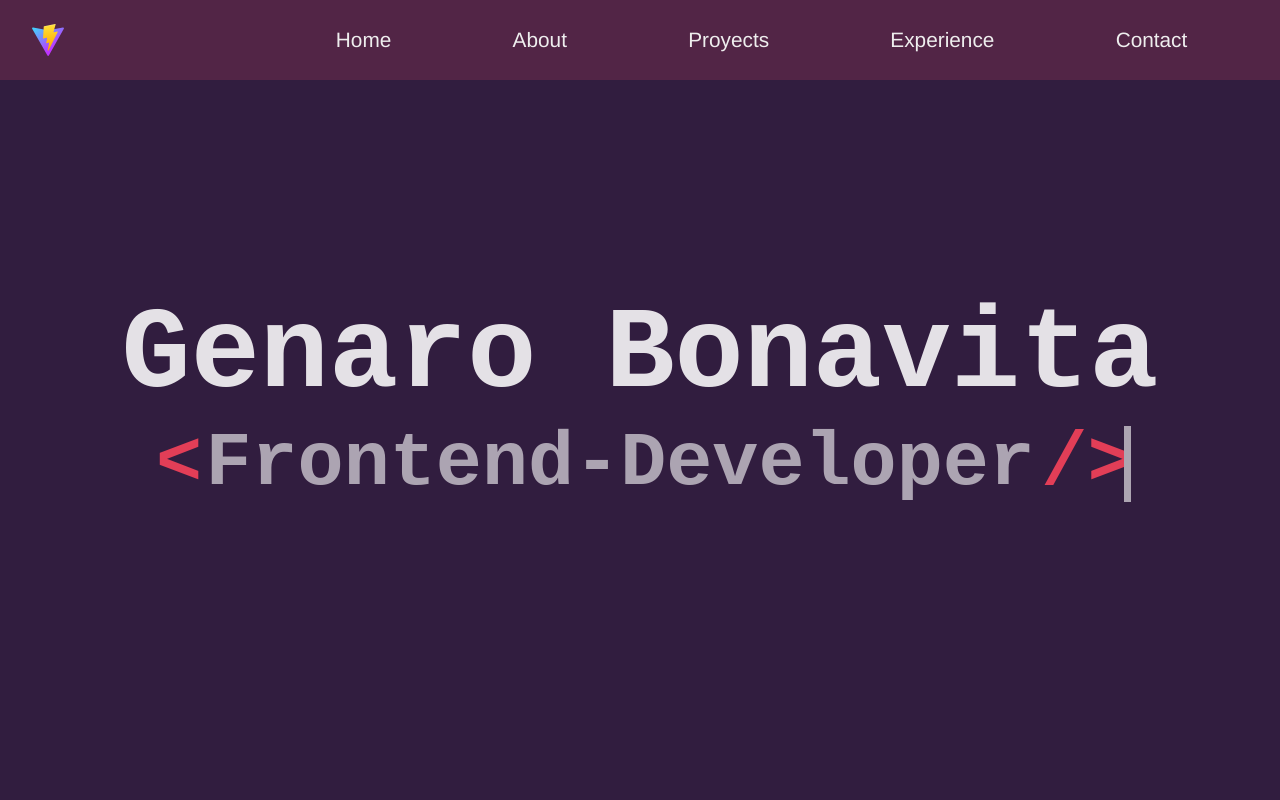
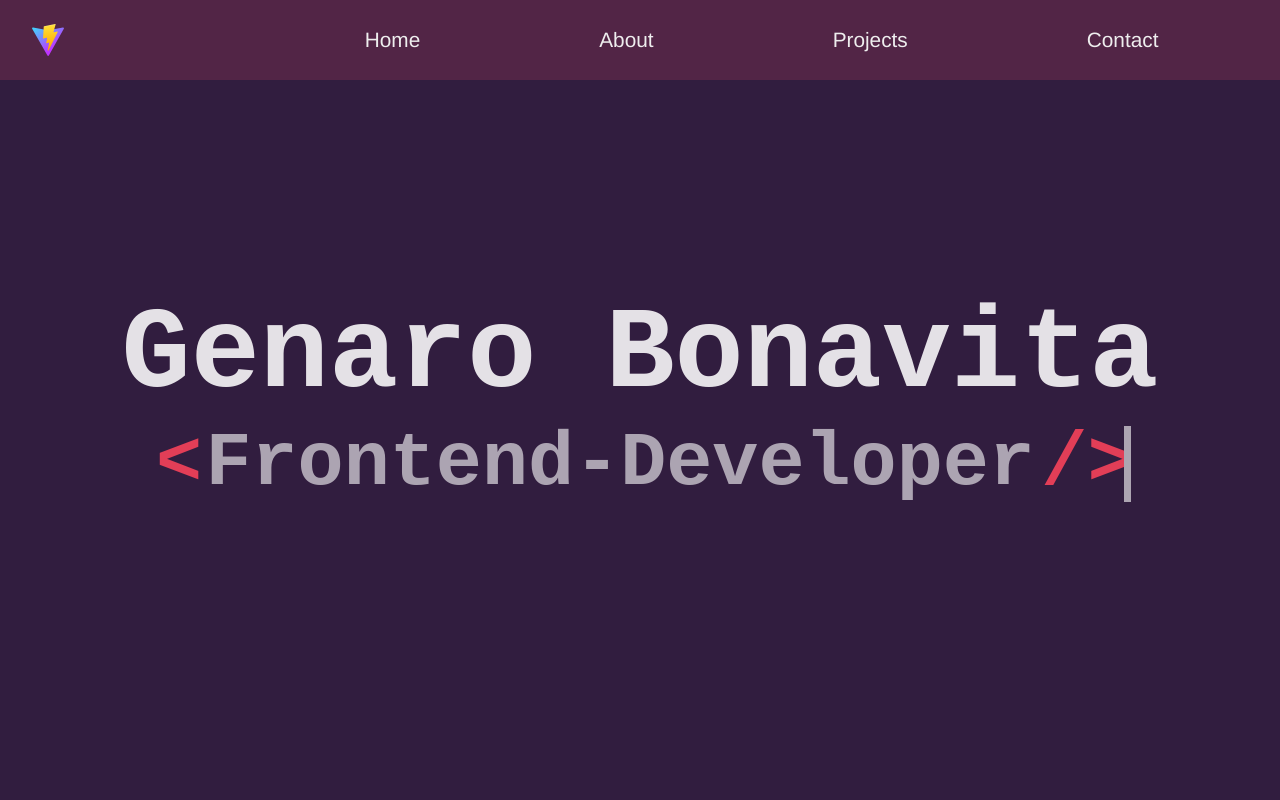
Before and after one commit to genaroibc/portfolio, a React (Vite) app: page / in a window 1280 px wide. Shown: the top 800 px of the page. Built offline with nearby package versions, Linux system fonts and the light colour scheme.

Commit message:
feat: improve navigation

```diff
--- /dev/null
+++ b/src/assets/linksConfig.json
@@ -0,0 +1,18 @@
+[
+  {
+    "href": "#hero",
+    "title": "Home"
+  },
+  {
+    "href": "#about",
+    "title": "About"
+  },
+  {
+    "href": "#projects",
+    "title": "Projects"
+  },
+  {
+    "href": "#contact",
+    "title": "Contact"
+  }
+]
--- a/src/components/About.jsx
+++ b/src/components/About.jsx
@@ -2,7 +2,7 @@ import { STSectionTitle, STPicture, STImg, STFlexCont } from "./shared/styled";
 
 export default function About() {
   return (
-    <section id="about-section">
+    <section id="about">
       <STSectionTitle>About me</STSectionTitle>
       <STFlexCont>
         <STPicture>
--- a/src/components/Header.jsx
+++ b/src/components/Header.jsx
@@ -1,4 +1,6 @@
 import styled from "styled-components";
+import { v4 as uuid } from "uuid";
+import linksConfig from "../assets/linksConfig.json";
 
 const STHeader = styled.header`
   position: fixed;
@@ -118,30 +120,20 @@ const STHamburgerBtn = styled.button`
   }
 `;
 
+const closeMenu = () => {
+  document.getElementById("hamburger-menu").classList.remove("menu-visible");
+};
+
 export default function Header() {
-  const closeMenu = () => {
-    document.getElementById("hamburger-menu").classList.remove("menu-visible");
-  };
-
   return (
     <STHeader>
       <img src="/vite.svg" alt="vite logotype" />
       <STNav id="hamburger-menu">
-        <a onClick={closeMenu} href="#hero-section">
-          Home
-        </a>
-        <a onClick={closeMenu} href="#about-section">
-          About
-        </a>
-        <a onClick={closeMenu} href="#projects-section">
-          Proyects
-        </a>
-        <a onClick={closeMenu} href="#">
-          Experience
-        </a>
-        <a onClick={closeMenu} href="#">
-          Contact
-        </a>
+        {linksConfig.map(({ href, title }) => (
+          <a key={uuid()} onClick={closeMenu} href={href}>
+            {title}
+          </a>
+        ))}
       </STNav>
       <STHamburgerBtn
         onClick={() =>
--- a/src/components/Hero.jsx
+++ b/src/components/Hero.jsx
@@ -66,7 +66,7 @@ const STTitle = styled.h1`
 
 export default function Hero() {
   return (
-    <section id="hero-section">
+    <section id="hero">
       <STTitle>Genaro Bonavita</STTitle>
       <STSubTitle>Frontend-Developer</STSubTitle>
     </section>
--- a/src/components/Projects.jsx
+++ b/src/components/Projects.jsx
@@ -116,7 +116,7 @@ export default function Projects() {
   };
 
   return (
-    <section id="projects-section">
+    <section id="projects">
       <STSectionTitle>My projects</STSectionTitle>
       <div style={{ position: "relative" }}>
         {projectsConfig.map(
```
